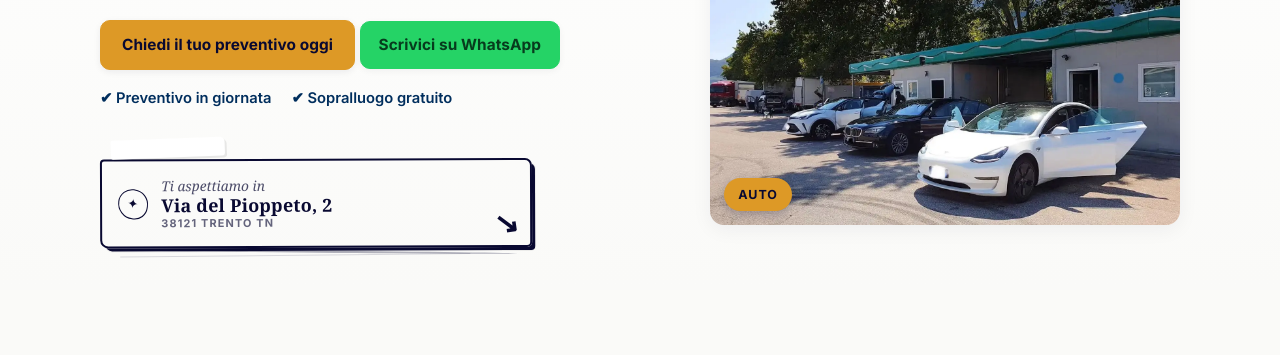
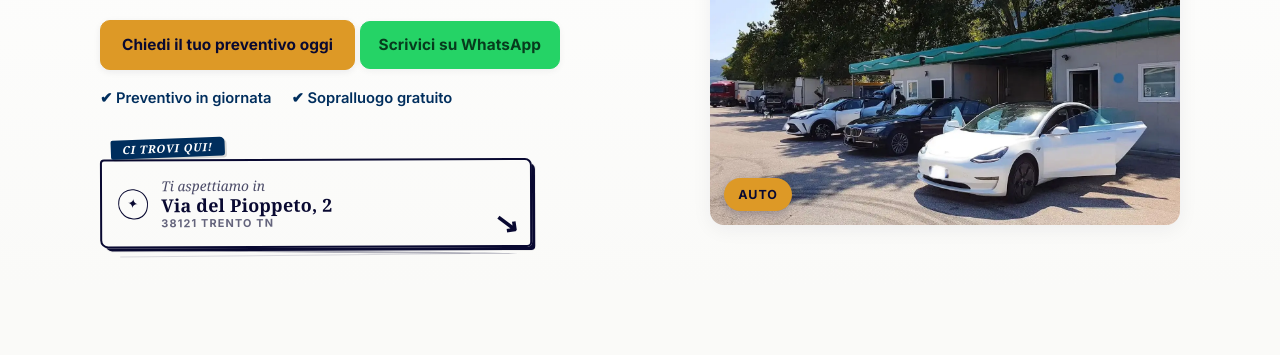
Before and after one commit to nhsenju/erm-website, a plain HTML site: page index.html in a window 1280 px wide. Shown: the part 445-800 px from the top of the page. Drawn offline with Linux system fonts and the light colour scheme.

Commit message:
Fix Google location label contrast

```diff
--- a/style.css
+++ b/style.css
@@ -2163,8 +2163,12 @@ h1{
 
   padding: 0.22rem 0.72rem 0.24rem;
 
-  color: var(--hero-bg, #fff);
-  background: currentColor;
+  /*
+   * Bollino pieno nel colore principale del sito.
+   * La scritta resta bianca per garantire contrasto.
+   */
+  color: #fff;
+  background: #002E5D;
 
   font-family:
     Georgia,
@@ -2184,7 +2188,7 @@ h1{
   transform: rotate(-1.8deg);
 
   box-shadow:
-    2px 2px 0 rgba(0, 0, 0, 0.08);
+    2px 2px 0 rgba(0, 0, 0, 0.14);
 }
 
 /* Cartellino principale */
```
